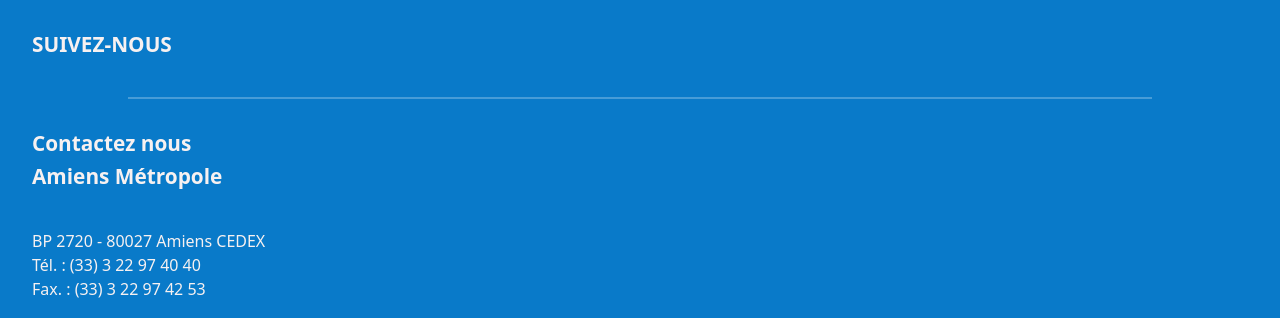
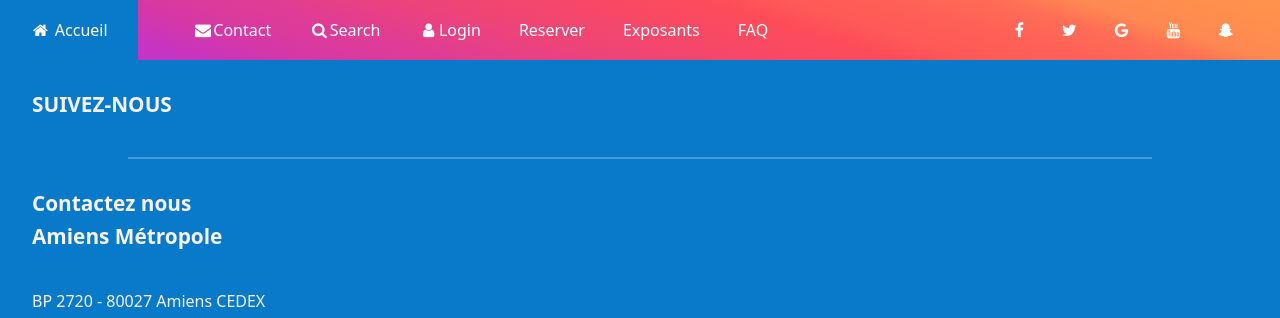
Before and after one commit to Cyril-Crinquette/BourseHighTechResponsive, a plain HTML site: page index.html in a window 1280 px wide. Shown: the top 318 px of the page. Drawn offline with nearby package versions, Linux system fonts and the light colour scheme.

Commit message:
Contenu de la navbar

```diff
--- a/assets/css/style.css
+++ b/assets/css/style.css
@@ -1,12 +1,114 @@
-
+html,
+body {
+    max-width: 100%;
+    overflow-x: hidden;
+}
 
 .body {
     margin: 0;
     padding: 0;
     font-family: Arial, Helvetica, sans-serif;
-
 }
 
+/* Propriétés CSS pour le header */
+.logoHeader {
+    background-image: url(/assets/img/logo.png);
+    height: 6em;
+    background-position: cover;
+    background-size: contain;
+    background-repeat: no-repeat;
+    width: 14em;
+    margin-top: 5%;
+    margin-bottom: 5%;
+}
+
+.buttonsHeader{
+    align-content: center;
+    }
+
+.navbar{
+    padding: 0;
+    width: 100vw;
+    color: white;
+    display: flex;
+    flex-direction: row;
+    align-items: center;
+    flex-wrap: nowrap;
+    background: linear-gradient(
+        197deg
+        , #ff924d 2%, #ff8f4d 6%, #fe8852 14%, #fe6e55 19%, #fe6157 26%, #fe5957 34%, #fd4c59 39%, #f84964 46%, #ef4574 56%, #e74086 64%, #df3d94 69%, #da3a9e 75%, #d337a9 80%, #c834bf 86%, #c034d0 92%);
+}
+
+.navContainer{
+    display: flex;
+    flex-direction: row;
+    justify-content: space-between;
+    width: 100%;
+}
+
+.accueil{
+    text-align: center;
+    background-color:#097AC9 ;
+    width: 150px;
+    height: 100%;
+    padding: 18px;
+}
+
+.sectionList ul {
+    display: flex;
+    flex-direction: row;
+    list-style-type: none;
+    align-items: center;
+    margin-bottom: 0;
+}
+
+.sectionList ul li {
+    padding: 18px 15px;
+    height: 100%;
+    margin-left: 0.5em;
+}
+
+.sectionList ul li:hover {
+    cursor: pointer;
+    background-color:#ddd;
+    color: #000;
+}
+
+.pictoList ul {
+    display: flex;
+    flex-direction: row;
+    list-style-type: none;
+    align-items: center;
+    margin-bottom: 0;
+    margin-right: 2em;
+}
+
+.pictoList ul li {
+    padding: 18px 15px;
+    height: 100%;
+    margin-left: 0.5em;
+}
+
+.pictoList ul li:hover {
+    cursor: pointer;
+    background-color:#ddd;
+    color: #000;
+}
+.pictoList a {
+    color: white;
+    text-decoration: none;
+}
+
+@media screen and (max-width:860px) {
+    .sectionList {
+        display: none;
+    }
+}
+
+/*------------------------*/
+
+
+/* Propriétés CSS pour le footer */
 .footer {
     background-color: #097AC9;
     width: 100vw;
@@ -26,8 +128,6 @@
 
 .contactUsFooter {
     padding: 2rem 2rem;
-
-
 }
 
 .hrFooter {
@@ -35,12 +135,10 @@
     width: 80vw;
     color: white;
     padding-top: 2px;
-
 }
 
 
 .adressFooter {
-
     padding: 0 2rem;
 }
 
@@ -59,17 +157,14 @@
 }
 
 @media screen and (max-width: 500px) {
-
     .questionFooter {
         align-items: center;
-
     }
 
     .h6Footer,
     .contactUsFooter,
     .adressFooter {
         text-align: center;
-
     }
-
 }
+/*------------------------*/
--- a/index.html
+++ b/index.html
@@ -5,15 +5,48 @@
     <meta charset="UTF-8">
     <meta http-equiv="X-UA-Compatible" content="IE=edge">
     <meta name="viewport" content="width=device-width, initial-scale=1.0">
+    <link rel="stylesheet" href="https://cdnjs.cloudflare.com/ajax/libs/font-awesome/4.7.0/css/font-awesome.min.css">
     <link href="https://cdn.jsdelivr.net/npm/bootstrap@5.1.3/dist/css/bootstrap.min.css" rel="stylesheet"
         integrity="sha384-1BmE4kWBq78iYhFldvKuhfTAU6auU8tT94WrHftjDbrCEXSU1oBoqyl2QvZ6jIW3" crossorigin="anonymous">
     <link rel="stylesheet" href="assets/css/style.css">
-    <title>Bourse High-Tech responsive</title>
+    <title>Vente organisée</title>
 </head>
 
 <body>
     <!-- Début de la partie header -->
     <header>
+        <!-- Haut de page avec logo et boutons de connexion -->
+
+        <!-- Fin de haut de page avec logo et boutons de connexion -->
+
+        <!-- Navbar -->
+        <div class="navbar">
+            <div class="accueil"><i class="fa fa-fw fa-home"></i> Accueil
+            </div>
+            <div class="navContainer">
+                <div class="sectionList">
+                    <ul>
+                        <li><i class="fa fa-fw fa-envelope"></i>Contact</li>
+                        <li><i class="fa fa-fw fa-search"></i>Search</li>
+                        <li><i class="fa fa-fw fa-user"></i>Login</li>
+                        <li>Reserver</li>
+                        <li>Exposants</li>
+                        <li>FAQ</li>
+                    </ul>
+                </div>
+                <div class="pictoList">
+                    <ul>
+                        <li><a href="https://www.facebook.com/AmiensMetropoleOfficiel" class="fa fa-facebook"></a></li>
+                        <li><a href="https://twitter.com/amiensmetropole" class="fa fa-twitter"></a></li>
+                        <li><a href="#" class="fa fa-google"></a></li>
+                        <li><a href="https://www.youtube.com/user/amiensville" class="fa fa-youtube"></a></li>
+                        <li><a href="#" class="fa fa-snapchat-ghost"></a></li>
+                    </ul>
+                </div>
+            </div>
+        </div>
+
+        <!-- Fin de Navbar -->
 
     </header>
     <!-- Fin de la partie header -->
@@ -26,7 +59,6 @@
 
     <!-- Début de la partie footer -->
     <footer class="footer">
-
         <h6 class="h6Footer">SUIVEZ-NOUS</h6>
         <hr class="hrFooter">
         <div>
@@ -46,7 +78,6 @@
             <div>Une question, une remarque ? Contactez-nous !</div>
             <img src="assets/img/logo-amiens-metropole.svg" alt="Logo d'Amiens">
         </div>
-
     </footer>
     <!-- Fin de la partie footer -->
 
```
Also changed, not shown: assets/img/logo-amiens-metropole.svg (deleted), assets/img/logo.png (added).
